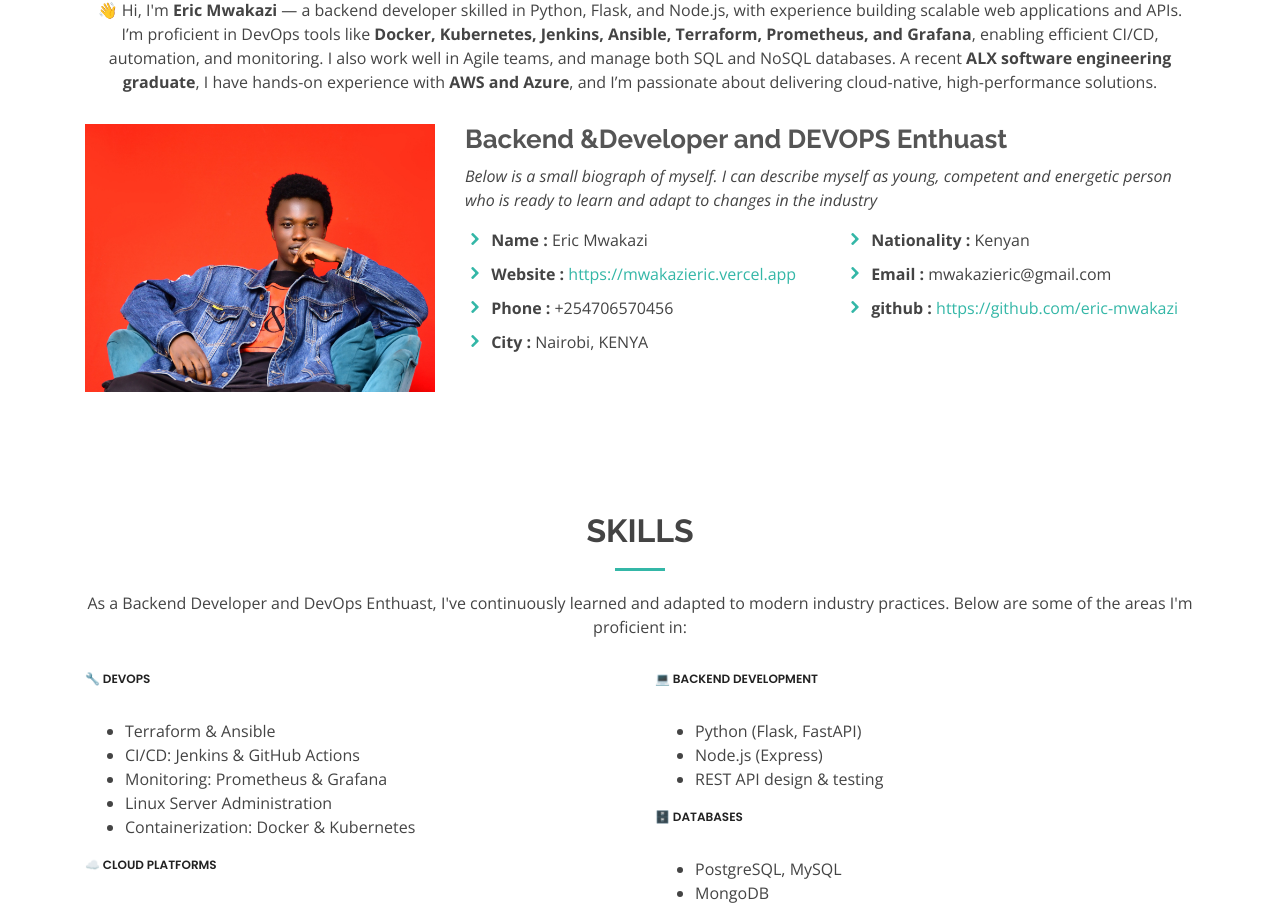
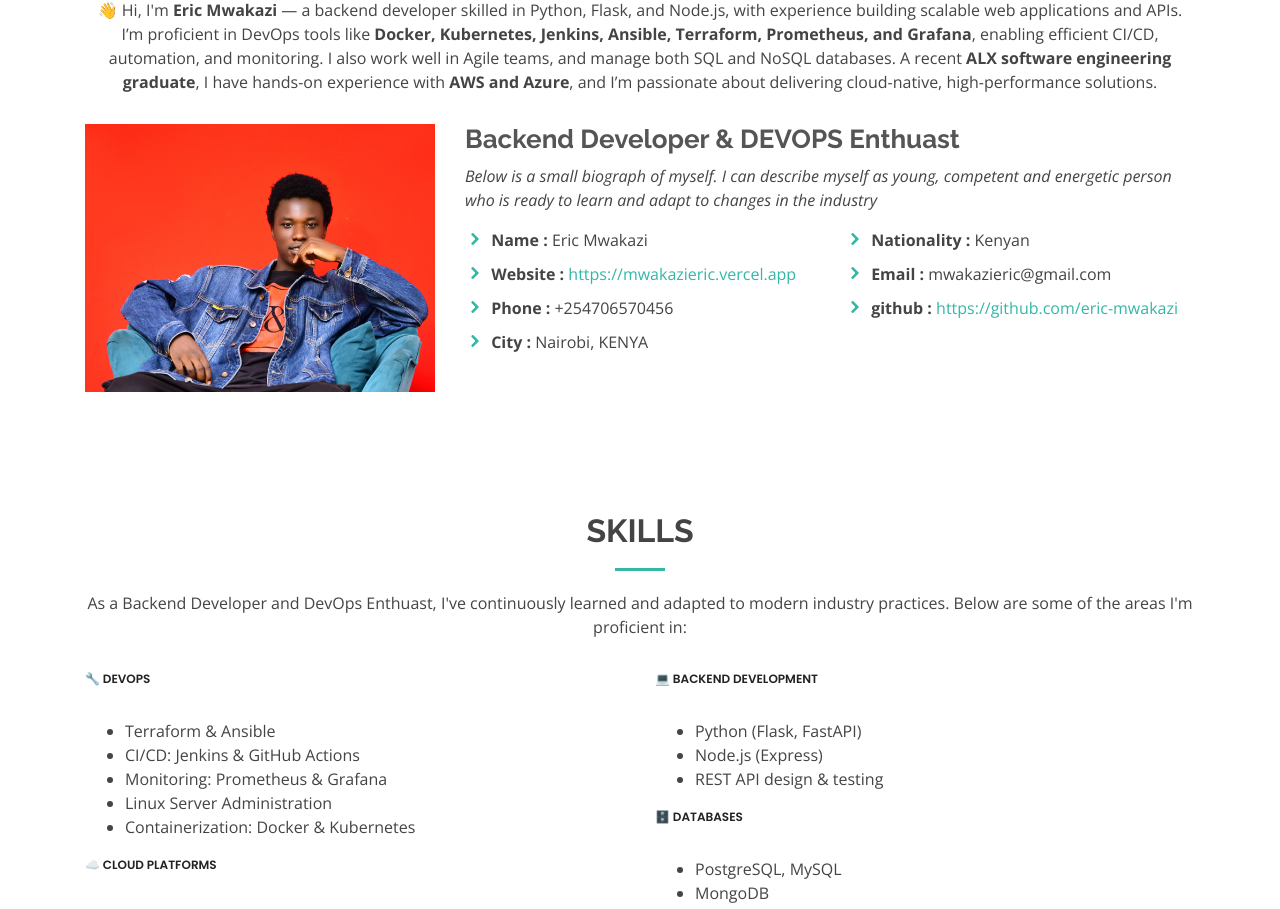
Before and after one commit to eric-mwakazi/Mwakazi_portfolio, a React (Create React App) app: page / in a window 1280 px wide. Shown: the part 940-1849 px from the top of the page. Built offline with nearby package versions, Linux system fonts and the light colour scheme.

Commit message:
final commit all sections up to date

```diff
--- a/src/sections/About.js
+++ b/src/sections/About.js
@@ -26,7 +26,7 @@ function About() {
               <img src={aboutimg} className="img-fluid" alt="devriz" />
             </div>
             <div className="col-lg-8 pt-4 pt-lg-0 content">
-              <h3>Backend &amp;Developer and DEVOPS Enthuast</h3>
+              <h3>Backend Developer &amp; DEVOPS Enthuast</h3>
               <p className="font-italic">
                 Below is a small biograph of myself. I can describe myself as
                 young, competent and energetic person who is ready to learn and
```
